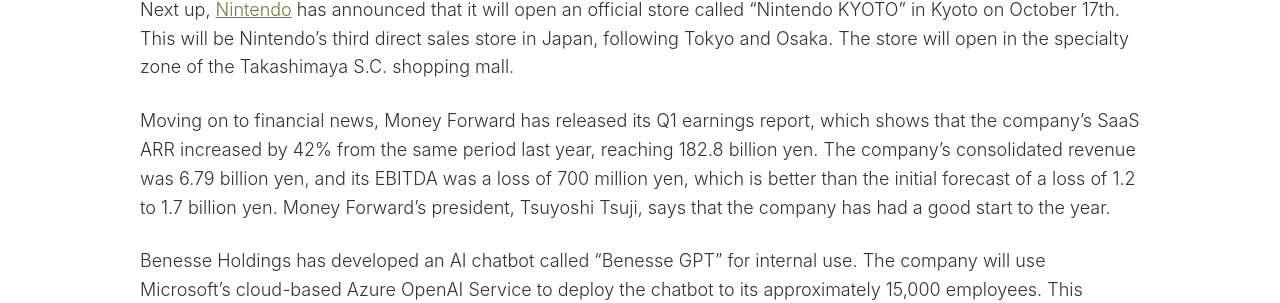
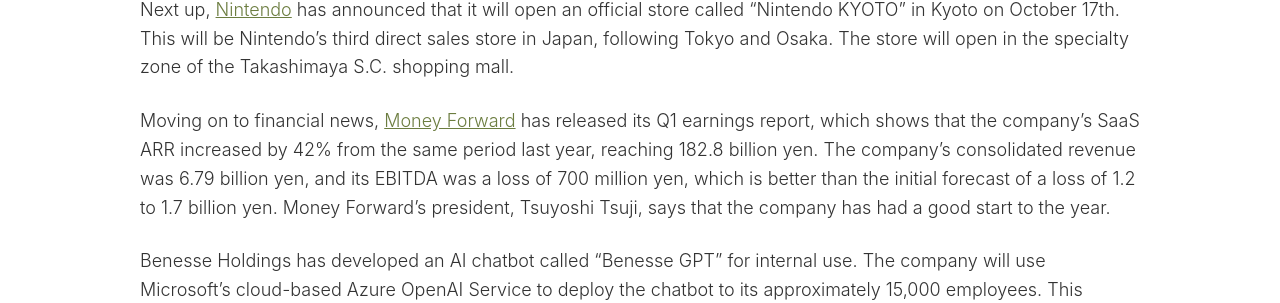
Before and after one commit to tagawa/TotemoTech, a Jekyll site: the page built from docs/_posts/2023-04-15-news.md, in a window 1280 px wide. Shown: the part 816-1119 px from the top of the page. Built offline with Jekyll 4.4.1, drawn with Linux system fonts in a browser that asks for light colours; comment, search, counter and statistics services are not loaded; part of the change alters nothing that is shown.

```diff
--- a/docs/_posts/2023-04-15-news.md
+++ b/docs/_posts/2023-04-15-news.md
@@ -19,7 +19,7 @@ Welcome to Totemo Tech on April 15th. Our first story is about Intel and Arm col
 
 Next up, [Nintendo](/companies/nintendo) has announced that it will open an official store called "Nintendo KYOTO" in Kyoto on October 17th. This will be Nintendo's third direct sales store in Japan, following Tokyo and Osaka. The store will open in the specialty zone of the Takashimaya S.C. shopping mall.
 
-Moving on to financial news, Money Forward has released its Q1 earnings report, which shows that the company's SaaS ARR increased by 42% from the same period last year, reaching 182.8 billion yen. The company's consolidated revenue was 6.79 billion yen, and its EBITDA was a loss of 700 million yen, which is better than the initial forecast of a loss of 1.2 to 1.7 billion yen. Money Forward's president, Tsuyoshi Tsuji, says that the company has had a good start to the year.
+Moving on to financial news, [Money Forward](/companies/money-forward) has released its Q1 earnings report, which shows that the company's SaaS ARR increased by 42% from the same period last year, reaching 182.8 billion yen. The company's consolidated revenue was 6.79 billion yen, and its EBITDA was a loss of 700 million yen, which is better than the initial forecast of a loss of 1.2 to 1.7 billion yen. Money Forward's president, Tsuyoshi Tsuji, says that the company has had a good start to the year.
 
 Benesse Holdings has developed an AI chatbot called "Benesse GPT" for internal use. The company will use Microsoft's cloud-based Azure OpenAI Service to deploy the chatbot to its approximately 15,000 employees. This chatbot will provide support for various tasks, such as HR-related inquiries and IT support.
 
```
